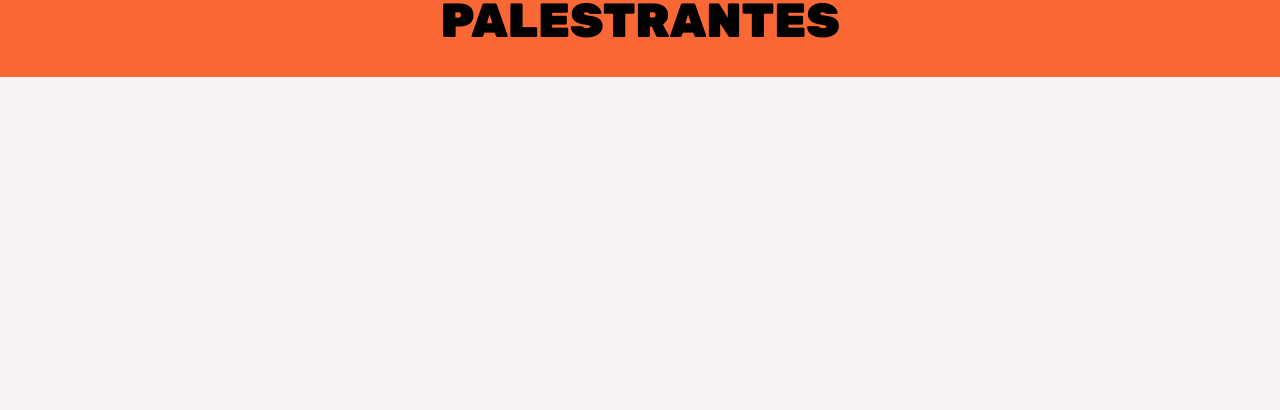
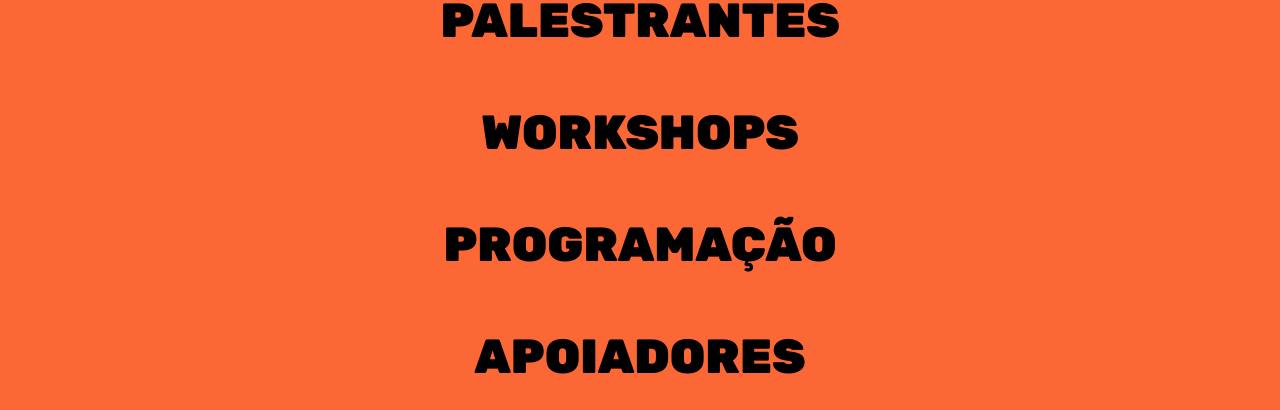
Before and after one commit to java-noroeste/java-day-vtp, a Next.js app: page / in a window 1280 px wide. Shown: the part 835-1245 px from the top of the page. Before the commit the page ends 912 px from the top, so only its background shows below. Built offline with nearby package versions, Linux system fonts and the light colour scheme.

Commit message:
feat: add topics

```diff
--- a/src/app/page.tsx
+++ b/src/app/page.tsx
@@ -6,6 +6,9 @@ export default function Home() {
     <>
       <Landing/>
       <SectionBrake content="palestrantes"/>
+      <SectionBrake content="workshops"/>
+      <SectionBrake content="programação"/>
+      <SectionBrake content="apoiadores"/>
     </>
   );
 
--- a/src/components/section_brake.tsx
+++ b/src/components/section_brake.tsx
@@ -3,7 +3,6 @@ import { rubikHeadline } from "@/utils/font";
 interface SectionBrakeProps {
   content: string
 }
-
 const SectionBrake = (props: SectionBrakeProps) => {
   return (
     <div
--- a/src/sections/landing.tsx
+++ b/src/sections/landing.tsx
@@ -21,7 +21,7 @@ const Landing = () => {
       <img
         className="absolute right-0 -z-10 object-cover"
         style={{
-          width: "58vh",
+          width: "60vh",
           height: "100vh"
         }}
         src="https://javanoroeste.com.br/javanoroeste/javaday_riopreto/src/assets/img/palestrantes/carlos-fernando-goncalves.jpeg"
```
